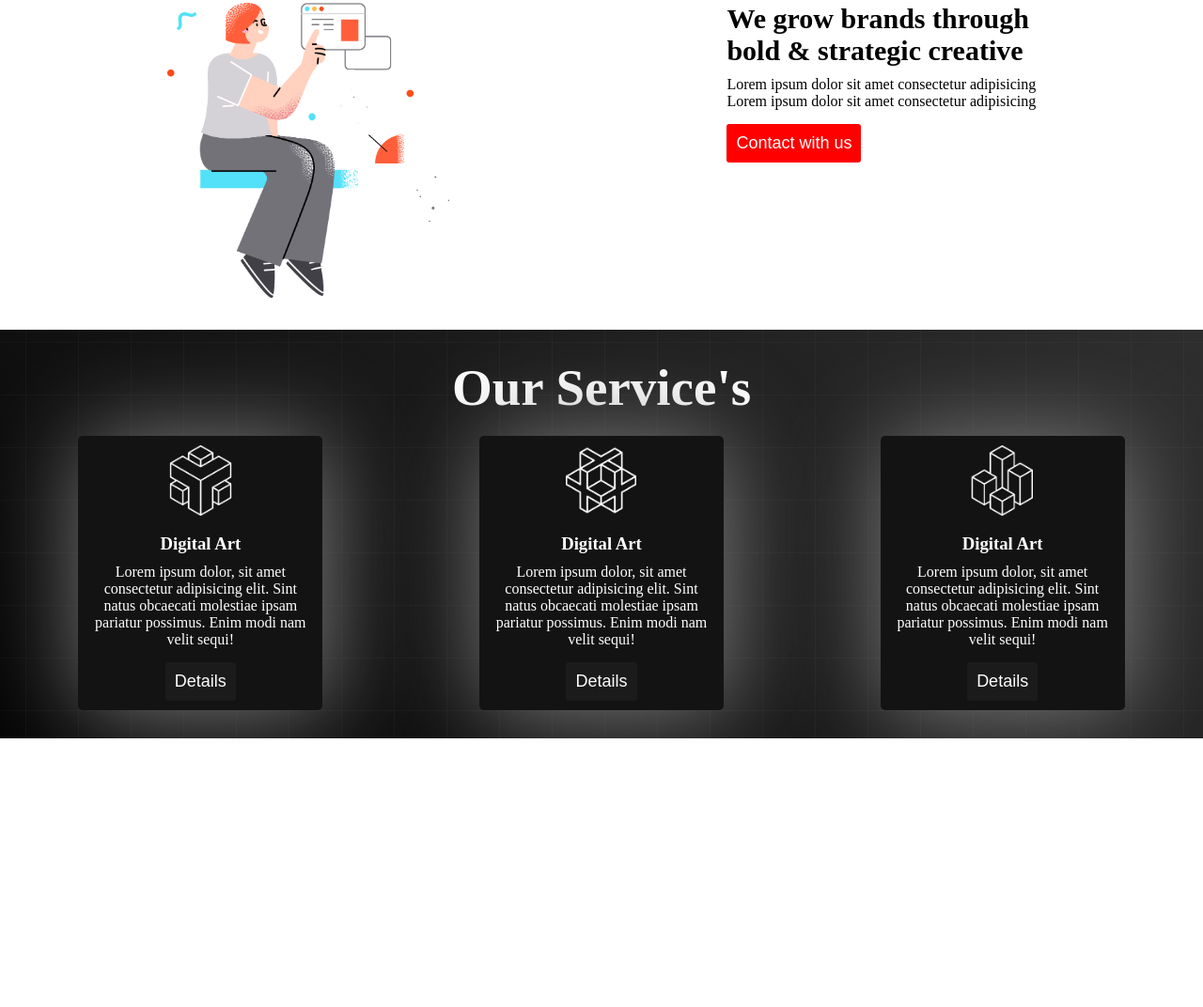
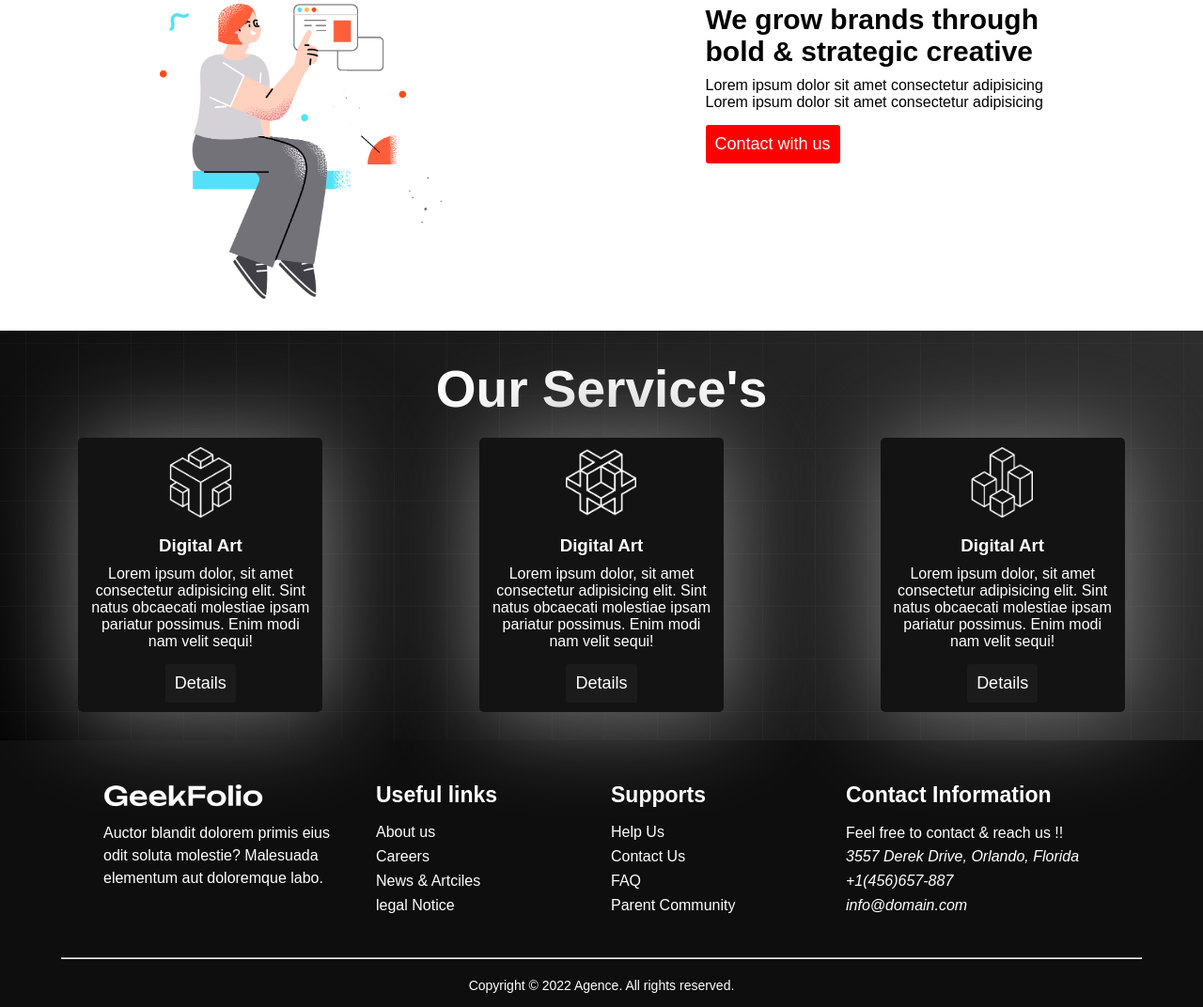
Before and after one commit to smsiam76/my-design-with-code, a plain HTML site: page index.html in a window 1280 px wide. Shown: the part 968-2040 px from the top of the page at 94% size. Before the commit the page ends 1754 px from the top, so only its background shows below. Drawn offline with Linux system fonts and the light colour scheme.

Commit message:
Add Full Website

```diff
--- a/index.html
+++ b/index.html
@@ -75,6 +75,50 @@
 			</div>
 		</section>
 	</main>
-	<footer></footer>
+	<footer>
+		<div class="footer-content">
+			<div class="footer-top">
+				<div class="footer-box footer-box1">
+					<img src="logo/logo-light.png" alt="logo">
+					<p class="footer-box1-text">Auctor blandit dolorem primis eius odit soluta molestie? Malesuada elementum aut doloremque labo.</p>
+				</div>
+				<div class="footer-box">
+					<h4 class="footer-title">Useful links</h4>
+					<ul>
+						<li>About us</li>
+						<li>Careers</li>
+						<li>News & Artciles</li>
+						<li>legal Notice</li>
+					</ul>
+				</div>
+				<div class="footer-box">
+					<h4 class = "footer-title">Supports</h4>
+					<ul>
+						<li>Help Us</li>
+						<li>Contact Us</li>
+						<li>FAQ</li>
+						<li>Parent Community</li>
+					</ul>
+				</div>
+				<div class="footer-box footer-box1">
+					<h4 class="footer-title">Contact Information</h4>
+					<p class="footer-para">Feel free to contact & reach us !!</p>
+					<address>
+						3557 Derek Drive, Orlando, Florida
+						<br>
+						+1(456)657-887
+						<br>
+						info@domain.com
+					</address>
+				</div>
+			</div>
+			<div class="horizontal">
+				<hr>
+			</div>
+			<div class="footer-bottom">
+				<p>Copyright © 2022 Agence. All rights reserved.</p>
+			</div>
+		</div>
+	</footer>
 </body>
 </html>
--- a/style.css
+++ b/style.css
@@ -1,6 +1,7 @@
 *{
 	margin: 0;
 	padding: 0;
+	font-family: sans-serif;
 }
 .header-content{
 	background: #424141;
@@ -113,3 +114,51 @@
 	background-color: #1C1B1B;
 	color: #fff;
 }
+.footer-content{
+	background-color: #0E0E0E;
+	color: #fff;
+	padding: 35px 0 15px;
+}
+.footer-top{
+	display: flex;
+	justify-content: center;
+
+}
+.footer-box{
+	width: 230px;
+	padding: 10px;
+}
+.footer-box1{
+	width: 270px;
+}
+.footer-box ul li{
+	list-style: none;
+	padding: 2px 0;
+	margin-bottom: 4px;
+}
+.footer-box img{
+	width: 170px;
+	margin-bottom: 5px;
+}
+.footer-box p{
+	line-height: 24px;
+}
+.footer-box address{
+	line-height: 26px;
+}
+.footer-title{
+	font-size: 23px;
+	margin-bottom: 15px;
+}
+.footer-para{
+	margin-top: 10px;
+}
+.horizontal{
+	width: 1150px;
+	margin: 30px auto 10px;
+}
+.footer-bottom{
+    text-align: center;
+    margin: 20px 0  0px;
+    font-size: 14px;
+}
```
